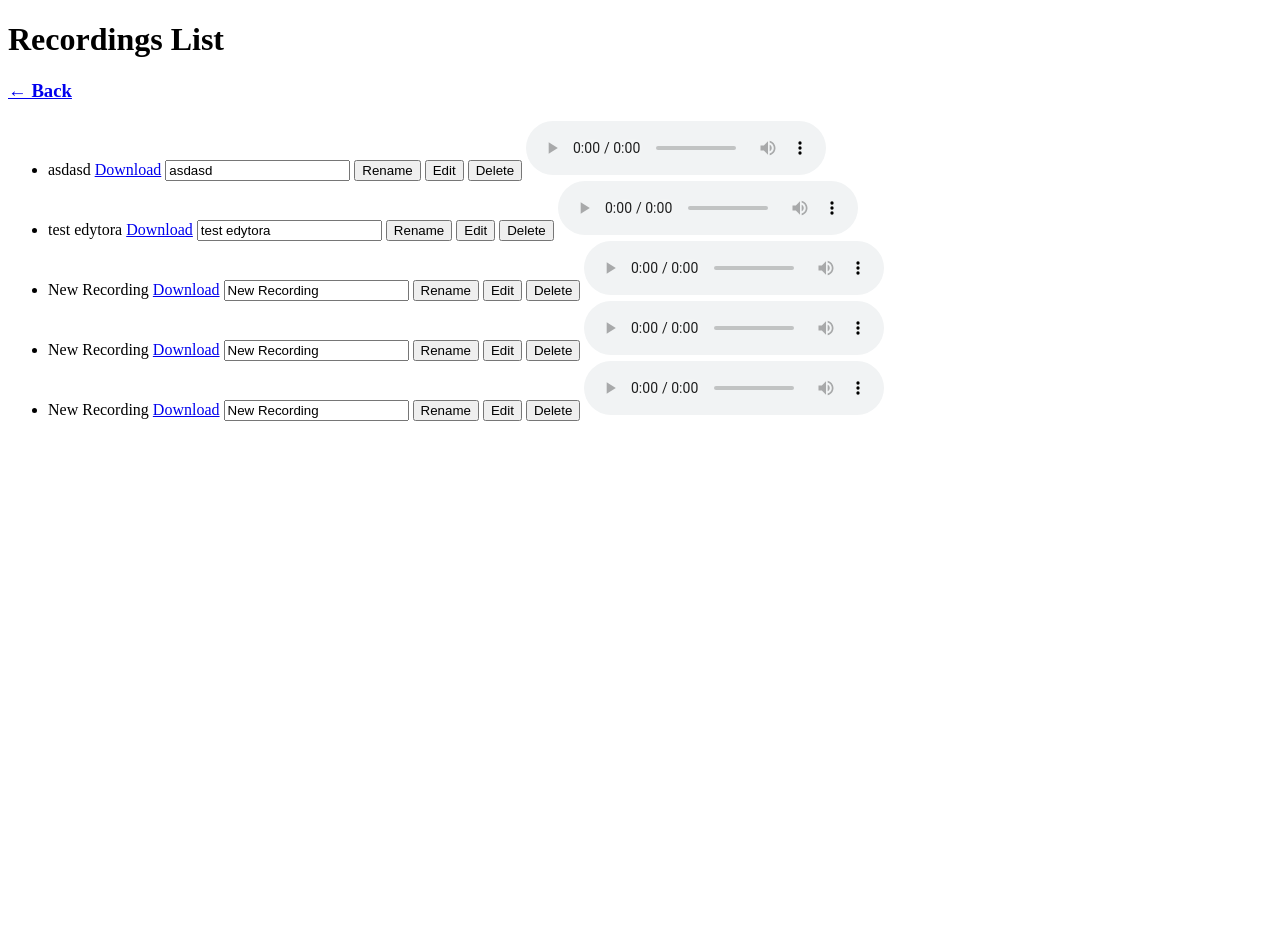
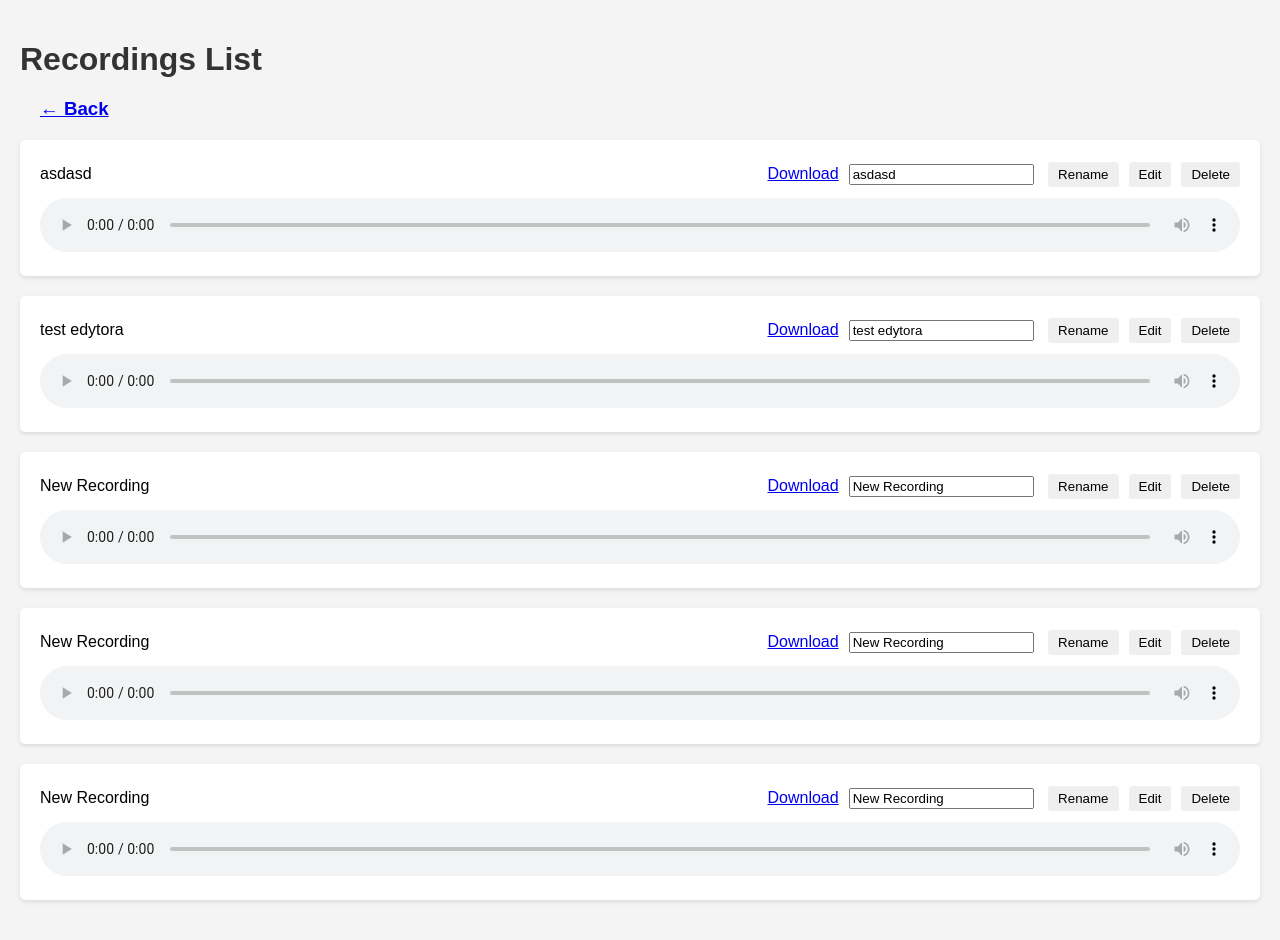
Before and after one commit to duckduck11/APEM-1, a Django app: page /recordings/ in a window 1280 px wide. Before the commit the page ends 421 px from the top, so only its background shows below. Run offline with Django 5.2, Linux system fonts and the light colour scheme; data comes from the database, SQL or seed files in the repository; both versions use the stored data as it was after the commit.

Commit message:
new visuals for recordings list

```diff
--- a/sound_recorder/templates/sound_recorder/edit_recording.html
+++ b/sound_recorder/templates/sound_recorder/edit_recording.html
@@ -4,7 +4,7 @@
 <div class="container mt-4">
     <div class="row mb-3">
         <div class="col-12">
-            <h2>Edit Recording: {{ recording.name }}</h2>
+            <h2 class="text-primary">Edit Recording: {{ recording.name }}</h2>
         </div>
     </div>
 
@@ -25,7 +25,7 @@
 
     <div class="row mb-3">
         <div class="col-md-6">
-            <label for="playbackSpeed" class="form-label">Playback Speed:</label>
+            <label for="playbackSpeed" class="form-label text-primary">Playback Speed:</label>
             <select id="playbackSpeed" class="form-select">
                 <option value="0.5">0.5x</option>
                 <option value="0.75">0.75x</option>
@@ -37,7 +37,7 @@
         </div>
 
         <div class="col-md-6">
-            <label for="volumeControl" class="form-label">Volume:</label>
+            <label for="volumeControl" class="form-label text-primary">Volume:</label>
             <input type="range" id="volumeControl" class="form-range" min="0" max="1" step="0.01" value="1">
         </div>
     </div>
--- a/sound_recorder/templates/sound_recorder/recordings_list.html
+++ b/sound_recorder/templates/sound_recorder/recordings_list.html
@@ -2,36 +2,94 @@
 <html lang="en">
 <head>
     <meta charset="UTF-8">
+    <meta name="viewport" content="width=device-width, initial-scale=1.0">
     <title>Recordings List</title>
+    <style>
+        body {
+            font-family: Arial, sans-serif;
+            margin: 0;
+            padding: 20px;
+            background-color: #f4f4f4;
+        }
+
+        h1 {
+            margin-bottom: 20px;
+            color: #333;
+        }
+
+        .back-button {
+            margin-bottom: 20px;
+        }
+
+        ul {
+            list-style-type: none;
+            padding: 0;
+        }
+
+        li {
+            margin-bottom: 20px;
+            padding: 20px;
+            background-color: #fff;
+            border-radius: 5px;
+            box-shadow: 0 2px 4px rgba(0, 0, 0, 0.1);
+        }
+
+        .recording-details {
+            display: flex;
+            align-items: center;
+            justify-content: space-between;
+        }
+
+        .recording-actions {
+            display: flex;
+            align-items: center;
+        }
+
+        .btn {
+            padding: 5px 10px;
+            margin-left: 10px;
+            border: none;
+            border-radius: 3px;
+            cursor: pointer;
+            transition: background-color 0.3s;
+        }
+
+        .btn:hover {
+            background-color: #007bff;
+            color: #fff;
+        }
+
+        audio {
+            width: 100%;
+            margin-top: 10px;
+        }
+    </style>
 </head>
 <body>
     <h1>Recordings List</h1>
-    <h3><a href="{% url 'record' %}" class="btn btn-secondary btn-sm">&larr; Back</a></h3>
+    <h3 class="back-button"><a href="{% url 'record' %}" class="btn btn-secondary">&larr; Back</a></h3>
     <ul>
         {% for recording in recordings %}
         <li>
-            {{ recording.name }}
-            <a href="{{ recording.audio_file.url }}" download>Download</a>
-
-            <!-- 'Rename' form and input -->
-            <form action="{% url 'rename_recording' recording.id %}" method="post" style="display: inline-block;">
+            <div class="recording-details">
+                <span>{{ recording.name }}</span>
+                <div class="recording-actions">
+                    <a href="{{ recording.audio_file.url }}" class="btn btn-info" download>Download</a>
+                    <form action="{% url 'rename_recording' recording.id %}" method="post">
                         {% csrf_token %}
-                <input type="text" name="name" value="{{ recording.name }}">
-                <button type="submit" class="btn btn-info btn-sm">Rename</button>
+                        <input type="text" name="name" value="{{ recording.name }}" class="form-control">
+                        <button type="submit" class="btn btn-secondary">Rename</button>
                     </form>
-
-              <!-- 'Edit' form and button -->
-              <form action="{% url 'edit_recording' recording.id %}" method="get" style="display: inline-block;">
-                <button type="submit" class="btn btn-secondary btn-sm">Edit</button>
+                    <form action="{% url 'edit_recording' recording.id %}" method="get">
+                        <button type="submit" class="btn btn-secondary">Edit</button>
                     </form>
-
-            <!-- 'Delete' form and button -->
-            <form action="{% url 'delete_recording' recording.id %}" method="post" style="display: inline-block;">
+                    <form action="{% url 'delete_recording' recording.id %}" method="post">
                         {% csrf_token %}
                         <input type="hidden" name="recording_id" value="{{ recording.id }}">
-                <button type="submit" class="btn btn-danger btn-sm">Delete</button>
+                        <button type="submit" class="btn btn-danger">Delete</button>
                     </form>
-
+                </div>
+            </div>
             <audio controls>
                 <source src="{{ recording.audio_file.url }}" type="audio/wav">
                 Your browser does not support the audio element.
```
Also changed, not shown: db.sqlite3, 1 other file. Lines whose indentation alone changed are shown as unchanged.
